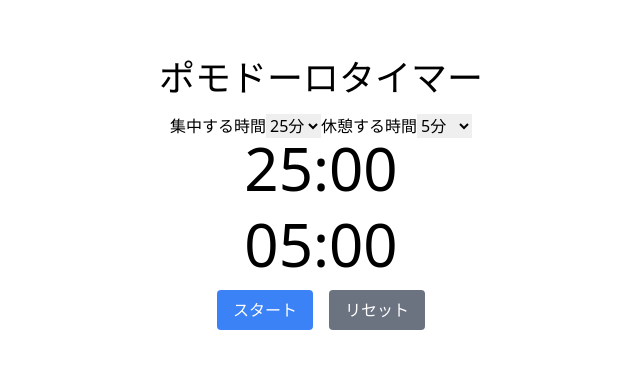
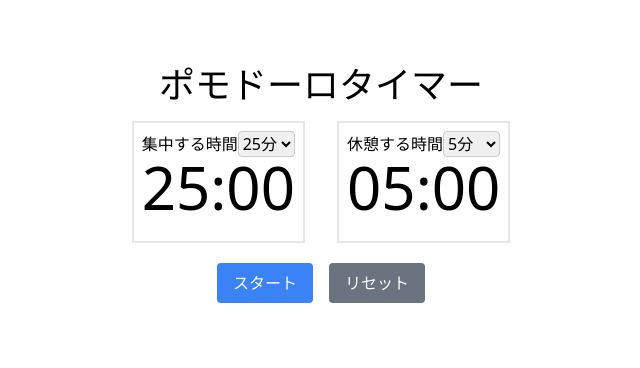
Before and after one commit to Nakayama-Yuki/PomodoroTimer, a Next.js app: page / in a window 1280 px wide. Shown: the part 206-574 px from the top of the page, without its empty margins (319-959 px from the left). Built offline with nearby package versions, Linux system fonts and the light colour scheme.

Commit message:
Refactor CSS for select element and add Timer component

```diff
--- a/src/app/globals.css
+++ b/src/app/globals.css
@@ -1,3 +1,22 @@
 @tailwind base;
 @tailwind components;
 @tailwind utilities;
+
+/* select要素のcss */
+select {
+  background-color: #f0f0f0; /* 背景色を設定 */
+  border: 1px solid #ccc; /* 枠線を設定 */
+  border-radius: 4px; /* 角を丸くする */
+  font-size: 16px; /* フォントサイズを設定 */
+  cursor: pointer; /* カーソルをポインターに変更 */
+  transition: border-color 0.3s; /* 枠線の色の変化にトランジションを追加 */
+}
+
+select:hover {
+  border-color: #888; /* ホバー時の枠線の色を変更 */
+}
+
+select:focus {
+  border-color: #555; /* フォーカス時の枠線の色を変更 */
+  outline: none; /* デフォルトのアウトラインを削除 */
+}
--- a/src/app/page.tsx
+++ b/src/app/page.tsx
@@ -1,9 +1,5 @@
 import Timer from "@/components/timer";
 
 export default function Home() {
-  return (
-    <div>
-      <Timer />
-    </div>
-  );
+  return <Timer />;
 }
--- a/src/components/timer.tsx
+++ b/src/components/timer.tsx
@@ -4,24 +4,37 @@ import { useState, useEffect } from "react";
 import { StartButton, StopButton, ResetButton } from "@/components/button";
 
 // ポモドーロタイマー
-// リセットボタンを押した時に選択した時間に戻す
-// タイマーが0になった時にアラートを表示する
+// 以下は余力があれば
+//
 export default function Timer() {
   const [focusTime, setFocusTime] = useState(1500); // 初期値は25分＝1500秒
-  const [restTime, setRestTime] = useState(300); //初期値は５分
+  const [restTime, setRestTime] = useState(300); //初期値は５分=300秒
   const [isRunning, setIsRunning] = useState(false);
+  const [isFocus, setIsFocus] = useState(true); // 初期状態はfocusTimer
 
   useEffect(() => {
     let timer: NodeJS.Timeout;
-    if (isRunning && focusTime > 0) {
+    if (isRunning) {
+      if (isFocus && focusTime > 0) {
         timer = setInterval(() => {
           setFocusTime((prevTime) => prevTime - 1);
-      }, 1000);
-    } else if (focusTime === 0) {
-      setIsRunning(false);
+        }, 1000); // 1秒ごとに実行
+      } else if (!isFocus && restTime > 0) {
+        timer = setInterval(() => {
+          setRestTime((prevTime) => prevTime - 1);
+        }, 1000); // 1秒ごとに実行
+      } else if (isFocus && focusTime === 0) {
+        setIsFocus(false);
+        setRestTime(300); // 休憩時間をリセット
+        setFocusTime(1500); // 集中時間をリセット
+      } else if (!isFocus && restTime === 0) {
+        setIsFocus(true);
+        setFocusTime(1500); // 集中時間をリセット
+        setRestTime(300); // 休憩時間をリセット
+      }
     }
     return () => clearInterval(timer);
-  }, [isRunning, focusTime]);
+  }, [isRunning, isFocus, focusTime, restTime]);
 
   // 集中する時間を選択した時間に変更する関数
   const handleFocusChange = (event: React.ChangeEvent<HTMLSelectElement>) => {
@@ -49,6 +62,7 @@ export default function Timer() {
       "focusTime"
     ) as HTMLSelectElement;
     const restSelect = document.getElementById("restTime") as HTMLSelectElement;
+    // 選択された時間（数字）にする
     setFocusTime(Number(focusSelect.value));
     setRestTime(Number(restSelect.value));
   };
@@ -66,8 +80,12 @@ export default function Timer() {
 
   return (
     <div className="flex flex-col items-center justify-center h-screen">
-      <h1 className="text-4xl mb-4 ">ポモドーロタイマー</h1>
-      <div>
+      <h1 className="text-4xl mb-4">ポモドーロタイマー</h1>
+      <div className="flex space-x-8">
+        <div
+          className={`border-2 p-2 ${
+            isRunning && isFocus ? "border-dashed border-green-500" : ""
+          }`}>
           <label htmlFor="focusTime">集中する時間</label>
           <select name="focus" id="focusTime" onChange={handleFocusChange}>
             <option value="1800">30分</option>
@@ -76,16 +94,22 @@ export default function Timer() {
             </option>
             <option value="900">15分</option>
           </select>
+          <div className="text-6xl mb-4">{formatTime(focusTime)}</div>
+        </div>
+        <div
+          className={`border-2 p-2 ${
+            isRunning && !isFocus ? "border-dashed border-green-500" : ""
+          }`}>
           <label htmlFor="restTime">休憩する時間</label>
           <select name="rest" id="restTime" onChange={handleRestChange}>
             <option value="300">5分</option>
             <option value="600">10分</option>
             <option value="900">15分</option>
           </select>
+          <div className="text-6xl mb-4">{formatTime(restTime)}</div>
         </div>
-      <div className="text-6xl mb-4">{formatTime(focusTime)}</div>
-      <div className="text-6xl mb-4">{formatTime(restTime)}</div>
-      <div className="flex space-x-4">
+      </div>
+      <div className="flex space-x-4 m-5">
         {!isRunning ? (
           <StartButton handleStart={handleStart} />
         ) : (
```
Lines whose indentation alone changed are shown as unchanged.
